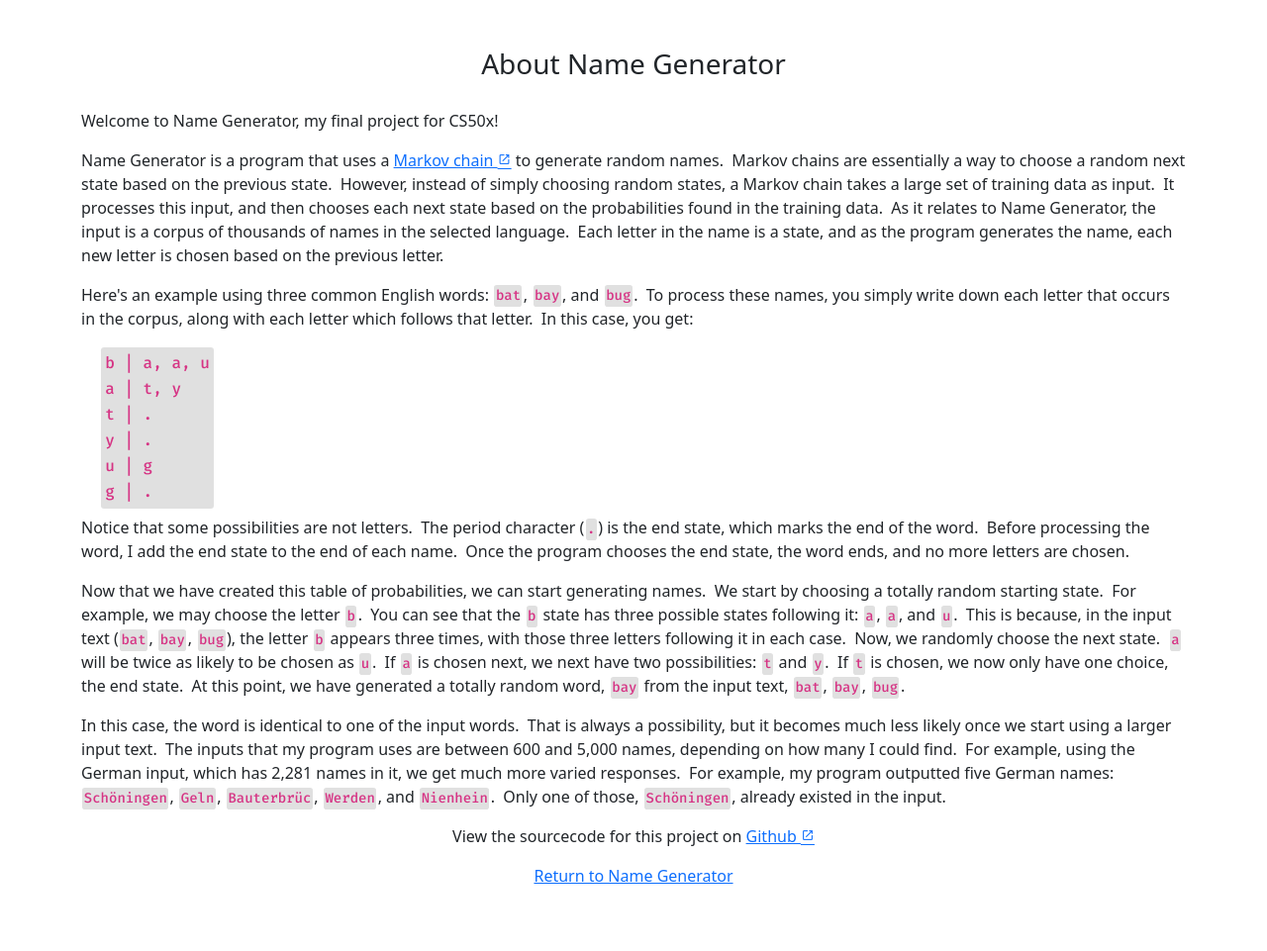
After one commit to garrenb7/random-name-generator, a Flask app: page /about in a window 1280 px wide. The commit adds this page. Shown: the whole page at 99% size. Run offline with Flask 3, Linux system fonts and the light colour scheme.

Commit message:
Final code for project

```diff
--- a/app.py
+++ b/app.py
@@ -1,5 +1,5 @@
 from flask import Flask, render_template, redirect, request
-from languages import generate_names, filenames, GRIDSIZE
+from names import generate_names, filenames
 
 
 # Configure application
@@ -9,25 +9,40 @@ app = Flask(__name__)
 @app.route("/", methods=["GET", "POST"])
 def index():
     """ Render index.html """
+
     return render_template("index.html", filenames=filenames)
 
 
 @app.route("/names", methods=["POST"])
 def names():
     """ Generate the names according to the user's language choice """
+
     form = request.form.get("form")
     filename = request.form.get("language")
     language = filenames[filename]
+    viewport_width = float(request.form.get("width"))
+    viewport_height = float(request.form.get("height"))
 
     # Generate names
     if form == "generate":
-        names = generate_names(filename)
+        # Extract data from the generate_names tuple
+        pair = generate_names(filename, viewport_width, viewport_height)
+        names = pair[0]
+        grid_size = pair[1]
+
         return render_template(
-            "names.html", names=names, language=language, filename=filename, filenames=filenames, gridsize=GRIDSIZE)
+            "names.html", names=names, language=language, filename=filename, filenames=filenames, grid_size=grid_size)
 
-    # Return to home
+    # Redirect to about.html
     else:
-        return redirect("/")
+        return redirect("/about")
+
+
+@app.route("/about")
+def about():
+    """ Render about.html """
+
+    return render_template("about.html")
 
 
 if __name__ == "__main__":
--- a/names/es.txt
+++ b/names/es.txt
@@ -1,4 +1,3 @@
-.
 afanador.
 angarita.
 anteliz.
--- /dev/null
+++ b/static/favicon/about.txt
@@ -0,0 +1,6 @@
+This favicon was generated using the following font:
+
+- Font Title: UnifrakturMaguntia
+- Font Author: undefined
+- Font Source: https://fonts.gstatic.com/s/unifrakturmaguntia/v20/WWXPlieVYwiGNomYU-ciRLRvEmK7oaVun2xNNgNa1A.ttf
+- Font License: undefined)
--- a/static/styles.css
+++ b/static/styles.css
@@ -1,7 +1,57 @@
+@import url('https://fonts.googleapis.com/css2?family=Fira+Code:wght@300..700&display=swap');
+
+:root {
+    --code-background-color: #e0e0e0;
+    --code-text-color: #d63384;
+    --code-font: "Fira Code", monospace;
+}
+
 h3 {
     margin-bottom: 1em;
+}
+
+.about {
+    text-align: left;
 }
 
 .btn {
     margin: 1em;
 }
+
+.material-symbols-outlined {
+    font-size: 14px;
+    text-decoration: inherit;
+    text-underline-offset: 2px;
+}
+
+code {
+    background-color: var(--code-background-color);
+    border-radius: 0.2em;
+    margin: 0.1em;
+    padding: 0.1em;
+    font-family: var(--code-font);
+    font-weight: 500;
+    color: var(--code-text-color);
+}
+
+.code-table table {
+    background-color: var(--code-background-color);
+    display: inline-block;
+    font-family: var(--code-font);
+    color: var(--code-text-color);
+    border-collapse: collapse;
+    border-spacing: 0;
+    border: none;
+    border-radius: 0.2em;
+    margin: 0.1em;
+    margin-left: 1.25em;
+    padding: 0.2em;
+}
+
+.code-table table, .code-table table td, .code-table table tr {
+    border: none;
+}
+
+.code-table td {
+    font-weight: 500;
+}
--- /dev/null
+++ b/templates/about.html
@@ -0,0 +1,96 @@
+{% extends "layout.html" %}
+
+{% block main %}
+
+    <h3>About Name Generator</h3>
+
+    <div class="about">
+        <p>
+            Welcome to Name Generator, my final project for CS50x!
+
+        </p>
+        <p>
+            Name Generator is a program that uses a
+            <a href="https://en.wikipedia.org/wiki/Markov_chain" target=_blank>Markov chain
+            <span class="material-symbols-outlined">open_in_new</span></a>
+            to generate random names.&nbsp; Markov chains are essentially a way to choose a random next
+            state based on the previous state.&nbsp; However, instead of simply choosing random states,
+            a Markov chain takes a large set of training data as input.&nbsp; It processes this input,
+            and then chooses each next state based on the probabilities found in the training data.&nbsp;
+            As it relates to Name Generator, the input is a corpus of thousands of names in the selected
+            language.&nbsp; Each letter in the name is a state, and as the program generates the name, each
+            new letter is chosen based on the previous letter.
+        </p>
+        <p>
+            Here's an example using three common English words: <code>bat</code>, <code>bay</code>, and
+            <code>bug</code>.&nbsp; To process these names, you simply write down each letter that
+            occurs in the corpus, along with each letter which follows that letter.&nbsp; In this case,
+            you get:
+        </p>
+        <div class="code-table">
+            <table>
+                <tbody>
+                    <tr>
+                        <td>b | a, a, u</td>
+                    </tr>
+                    <tr>
+                        <td>a | t, y</td>
+                    </tr>
+                    <tr>
+                        <td>t | .</td>
+                    </tr>
+                    <tr>
+                        <td>y | .</td>
+                    </tr>
+                    <tr>
+                        <td>u | g</td>
+                    </tr>
+                    <tr>
+                        <td>g | .</td>
+                    </tr>
+                </tbody>
+            </table>
+        </div>
+        <p>
+            Notice that some possibilities are not letters.&nbsp; The period character (<code>.</code>)
+            is the end state, which marks the end of the word.&nbsp; Before processing the word, I add
+            the end state to the end of each name.&nbsp; Once the program chooses the end state, the word
+            ends, and no more letters are chosen.
+        </p>
+        <p>
+            Now that we have created this table of probabilities, we can start generating names.&nbsp;
+            We start by choosing a totally random starting state.&nbsp; For example, we may choose the
+            letter <code>b</code>.&nbsp; You can see that the <code>b</code> state has three possible
+            states following it: <code>a</code>, <code>a</code>, and <code>u</code>.&nbsp; This is
+            because, in the input text (<code>bat</code>, <code>bay</code>, <code>bug</code>), the letter
+            <code>b</code> appears three times, with those three letters following it in each case.&nbsp;
+            Now, we randomly choose the next state.&nbsp; <code>a</code> will be twice as likely to be
+            chosen as <code>u</code>.&nbsp; If <code>a</code> is chosen next, we next have two
+            possibilities: <code>t</code> and <code>y</code>.&nbsp; If <code>t</code> is chosen,
+            we now only have one choice, the end state.&nbsp; At this point, we have generated a totally
+            random word, <code>bay</code> from the input text, <code>bat</code>, <code>bay</code>,
+            <code>bug</code>.
+        </p>
+        <p>
+            In this case, the word is identical to one of the input words.&nbsp; That is always a
+            possibility, but it becomes much less likely once we start using a larger input text.&nbsp;
+            The inputs that my program uses are between 600 and 5,000 names, depending on how many I could
+            find.&nbsp; For example, using the German input, which has 2,281 names in it, we get much
+            more varied responses.&nbsp; For example, my program outputted five German names:
+            <code>Schöningen</code>, <code>Geln</code>, <code>Bauterbrüc</code>, <code>Werden</code>, and
+            <code>Nienhein</code>.&nbsp; Only one of those, <code>Schöningen</code>, already existed in
+            the input.
+        </p>
+    </div>
+
+    <p>
+        View the sourcecode for this project on
+        <a href="https://github.com/garrenb7/random-name-generator" target=_blank>
+            Github <span class="material-symbols-outlined">open_in_new</span>
+        </a>
+    </p>
+    <p>
+        <a href="/">Return to Name Generator</a>
+    </p>
+
+{% endblock %}
--- a/templates/index.html
+++ b/templates/index.html
@@ -4,4 +4,6 @@
 
     <h3>Generate Random Names in Many Languages!</h3>
 
+    {% include "form.html" %}
+
 {% endblock %}
--- a/templates/layout.html
+++ b/templates/layout.html
@@ -10,8 +10,14 @@
     <link href="https://cdn.jsdelivr.net/npm/bootstrap@5.3.3/dist/css/bootstrap.min.css" rel="stylesheet" integrity="sha384-QWTKZyjpPEjISv5WaRU9OFeRpok6YctnYmDr5pNlyT2bRjXh0JMhjY6hW+ALEwIH" crossorigin="anonymous">
     <script src="https://cdn.jsdelivr.net/npm/bootstrap@5.3.3/dist/js/bootstrap.bundle.min.js" integrity="sha384-YvpcrYf0tY3lHB60NNkmXc5s9fDVZLESaAA55NDzOxhy9GkcIdslK1eN7N6jIeHz" crossorigin="anonymous"></script>
 
-    <!-- Load JQuery version 3.6.0 -->
-    <script src="https://code.jquery.com/jquery-3.6.0.min.js"></script>
+    <!-- Google Fonts for the "open in new" icon on about.html -->
+    <link rel="stylesheet" href="https://fonts.googleapis.com/css2?family=Material+Symbols+Outlined:opsz,wght,FILL,GRAD@24,400,0,0&icon_names=open_in_new" />
+
+    <!-- Favicon links -->
+    <link rel="apple-touch-icon" sizes="180x180" href="static/favicon/apple-touch-icon.png">
+    <link rel="icon" type="image/png" sizes="32x32" href="static/favicon/favicon-32x32.png">
+    <link rel="icon" type="image/png" sizes="16x16" href="static/favicon/favicon-16x16.png">
+    <link rel="manifest" href="static/favicon/site.webmanifest">
 
     <link href="/static/styles.css" rel="stylesheet">
 
@@ -23,33 +29,6 @@
 
         {% block main %}{% endblock %}
 
-        <!-- User uses the form to select a language to generate names from -->
-
-        <form action="/names" method="post">
-            <select id="language" name="language" class="dropdown">
-                <option value="" class="dropdown-item" disabled selected>Choose a language</option>
-
-                {% for f, language in filenames.items() %}
-                    {% if f == filename %}
-                        <option value="{{ f }}" class="dropdown-item" selected>{{ language }}</option>
-                    {% else %}
-                        <option value="{{ f }}" class="dropdown-item">{{ language }}</option>
-                    {% endif %}
-                {% endfor %}
-
-            </select>
-            <button type="submit" name="form" value="generate" class="btn btn-primary">Generate</button>
-        </form>
-
-        <!-- Prevent users from submitting the form with the default option selected -->
-        <script>
-            $("form").on("submit", function(event) {
-                if (!$("#language").val()) {
-                    event.preventDefault();
-                    alert("Please choose a language.");
-                }
-            });
-        </script>
     </main>
 </body>
 
```
Also changed, not shown: names.py (added, +116 -0 lines), templates/form.html (added, +45 -0 lines), templates/names.html (+7 -3 lines), static/favicon/android-chrome-192x192.png (added), static/favicon/android-chrome-512x512.png (added), static/favicon/apple-touch-icon.png (added), static/favicon/favicon-16x16.png (added), static/favicon/favicon-32x32.png (added), static/favicon/favicon.ico (added), static/favicon/site.webmanifest (added), 1 other file.
